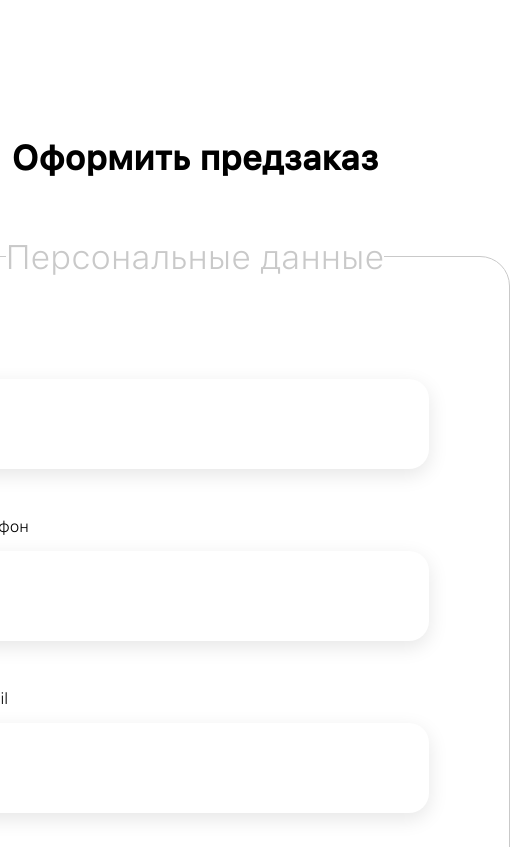
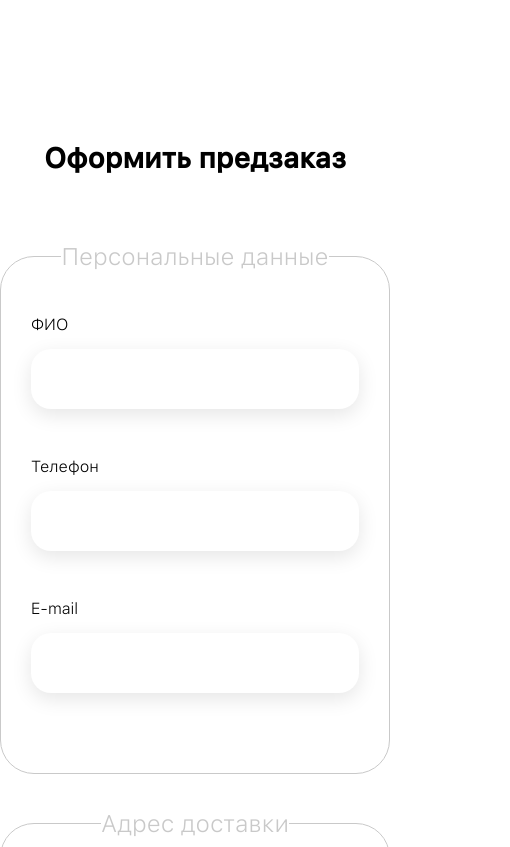
Before and after one commit to Ivan-rom/iPhone-13, a plain HTML site: page index.html in a window 390 px wide. Shown: the part 4320-5167 px from the top of the page, 510 px wide, since content can reach past the window. Drawn offline with Linux system fonts and the light colour scheme.

Commit message:
Add files via upload

```diff
--- a/style/modules/order.css
+++ b/style/modules/order.css
@@ -19,10 +19,10 @@
 
 .form__fieldset {
     border: 1px solid #C9C9C9;
-    border-radius: 30px;
+    border-radius: 34px;
     padding: 70px 80px 100px;
-    text-align-last: left;
-    max-width: 630px;
+    text-align: left;
+    width: 630px;
 }
 
 .form__legend {
@@ -30,6 +30,7 @@
     color: #C9C9C9;
     font-size: 34px;
     line-height: 40px;
+    text-align: center;
 }
 
 .form__btn {
@@ -39,9 +40,11 @@
 .form__input {
     box-shadow: 0px 6px 20px rgba(0, 0, 0, 0.1);
     border-radius: 20px;
-    width: 468px;
+    width: 100%;
     height: 90px;
     border: none;
+    padding-left: 15px;
+    padding-right: 15px;
 }
 
 .form__input:not(:last-child) {
@@ -56,3 +59,27 @@
     display: block;
     text-align: left;
 }
+
+@media (max-width: 800px) {
+    .order__title {
+        font-size: 28px;
+    }
+
+    .form__legend {
+        font-size: 28px;
+    }
+
+    .form__fieldset {
+        padding: 40px 30px 80px;
+    }
+
+    .form__input {
+        height: 60px;
+    }
+}
+
+@media (max-width: 800px) {
+    .form__legend {
+        font-size: 24px;
+    }
+}
```
